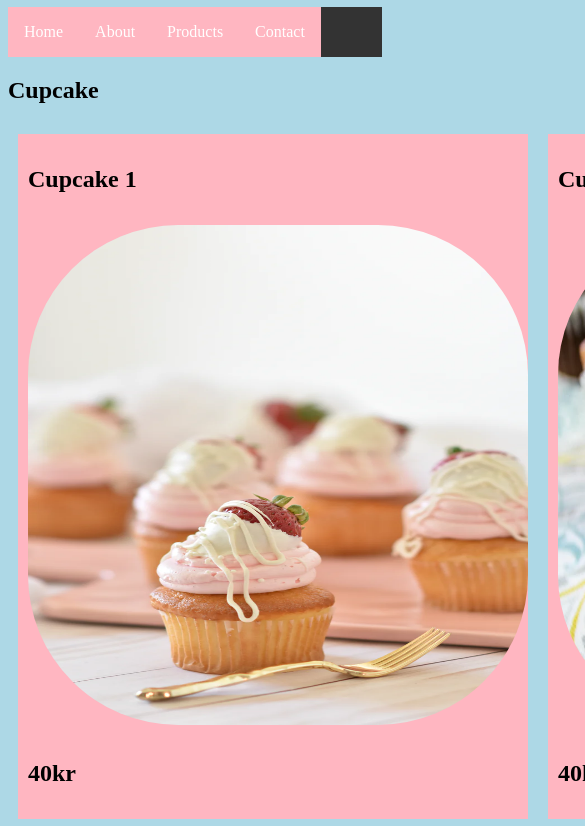
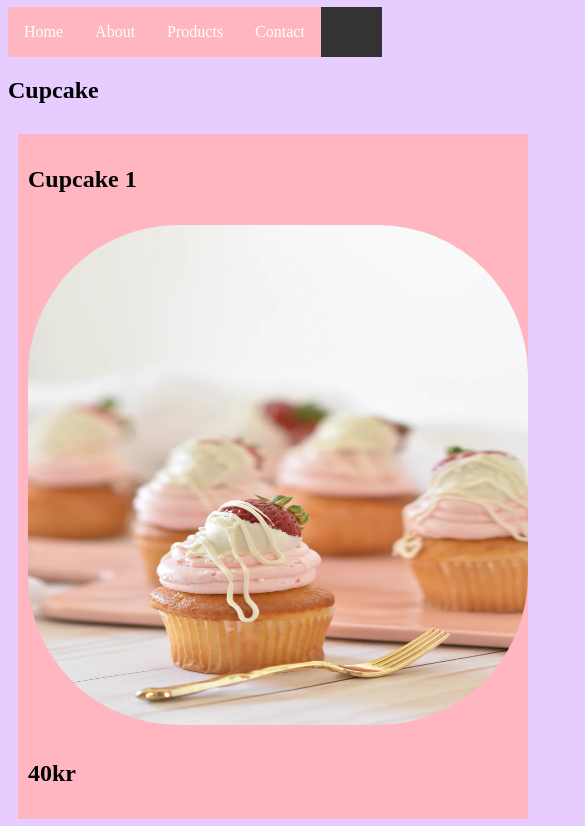
Before and after one commit to Qinyu423/cupcake-website, a plain HTML site: page products.html in a window 390 px wide. Shown: the part 73-899 px from the top of the page, 585 px wide, since content can reach past the window. Drawn offline with Linux system fonts and the light colour scheme.

Commit message:
responsive added

```diff
--- a/CSS/about.css
+++ b/CSS/about.css
@@ -32,3 +32,13 @@ li a {
 li a:hover {
     background-color: #111111;
   }
+
+@media only screen and (max-width: 800px) {
+    body {
+      background-color: #e6ccff;
+    }
+    .grid-container {
+        display: grid;
+        grid-template-columns: auto;
+      }
+  }
--- a/CSS/contact.css
+++ b/CSS/contact.css
@@ -32,3 +32,12 @@ li a {
 li a:hover {
     background-color: #111111;
   }
+  @media only screen and (max-width: 800px) {
+    body {
+      background-color: #e6ccff;
+    }
+    .grid-container {
+        display: grid;
+        grid-template-columns: auto;
+      }
+  }
--- a/CSS/index.css
+++ b/CSS/index.css
@@ -35,7 +35,7 @@
 ul {
     list-style-type: none;
   }
-  li a {
+li a {
     display: block;
     color: white;
     text-align: center;
@@ -43,6 +43,16 @@
     text-decoration: none;
   }
 
-  li a:hover {
+li a:hover {
     background-color: #111111;
   }
+
+@media only screen and (max-width: 800px) {
+    body {
+      background-color: #e6ccff;
+    }
+    .grid-container {
+        display: grid;
+        grid-template-columns: auto;
+      }
+  }
--- a/CSS/products.css
+++ b/CSS/products.css
@@ -45,3 +45,13 @@ li a {
 li a:hover {
     background-color: #111111;
   }
+
+@media only screen and (max-width: 800px) {
+    body {
+      background-color:#e6ccff;
+    }
+    .grid-container {
+        display: grid;
+        grid-template-columns: auto;
+      }
+  }
```
